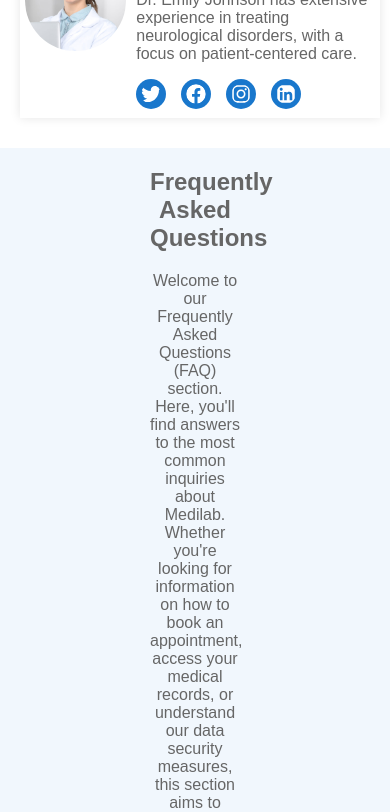
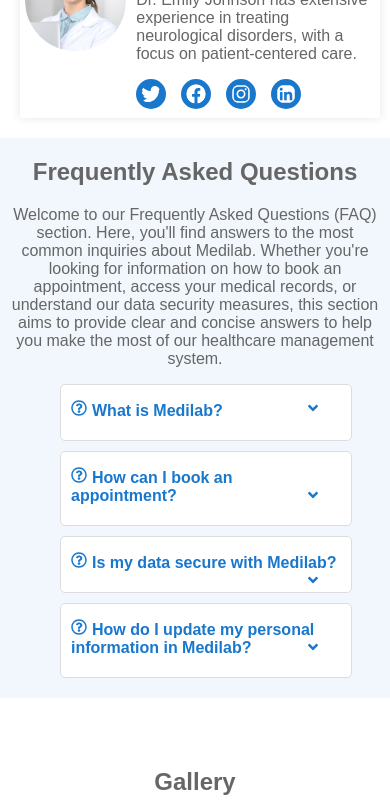
Before and after one commit to mulindijr/Medilab, a React (Vite) app: page / in a window 390 px wide. Shown: the part 8820-9632 px from the top of the page. Built offline with nearby package versions, Linux system fonts and the light colour scheme.

Commit message:
Add responsive styling for screens 768px and below

```diff
--- a/src/components/Faq/Faq.css
+++ b/src/components/Faq/Faq.css
@@ -50,3 +50,14 @@
 .faq-answer.active {
   max-height: 100px;
 }
+
+@media (max-width: 768px){
+  .faq-container {
+    margin: 0 10px;
+  }
+
+  .faq-item {
+    width: 100%;
+    padding: 10px;
+  }
+}
```
